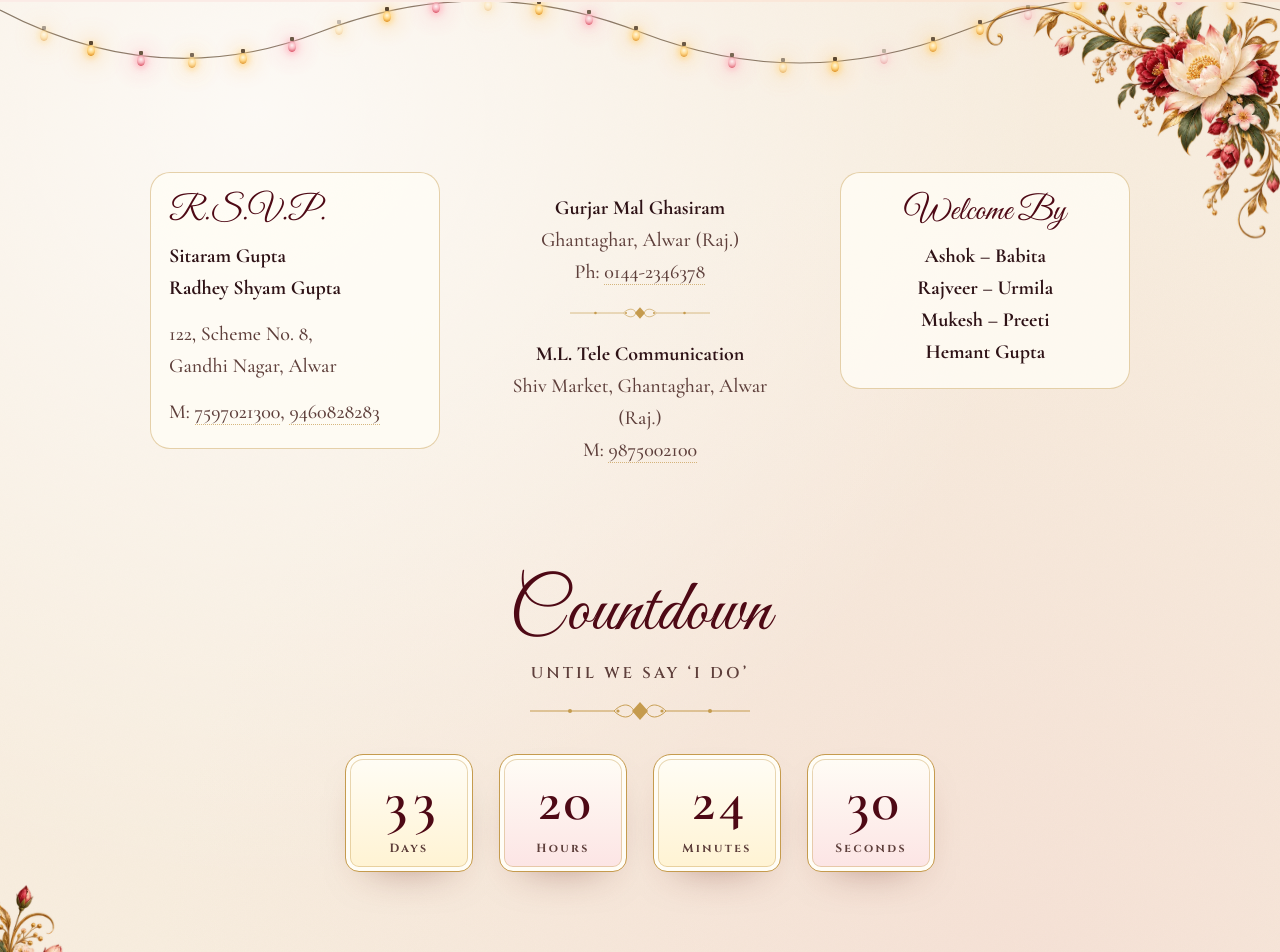
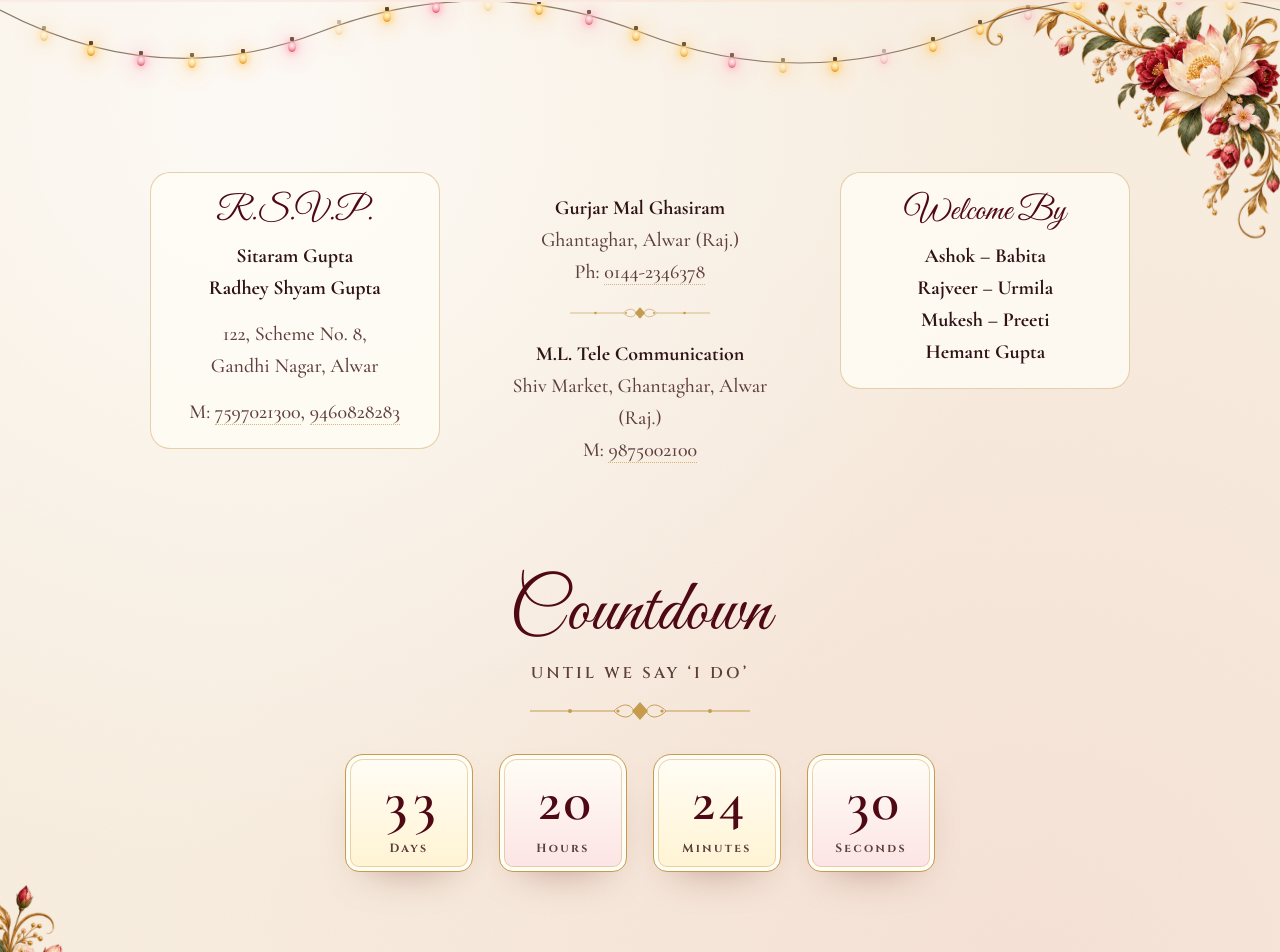
Before and after one commit to pravar1919/romitwedding, a Next.js app: page / in a window 1280 px wide. Shown: the part 6150-7102 px from the top of the page. Built offline with nearby package versions, Linux system fonts and the light colour scheme; a web font is replaced by a local one.

Commit message:
Center the RSVP text
Co-Authored-By: Claude Opus 5.5 <noreply@anthropic.com>

```diff
--- a/app/globals.css
+++ b/app/globals.css
@@ -364,10 +364,8 @@ section{position:relative;overflow:hidden}
 .cd__l{display:block;font-family:var(--f-caps);font-weight:700;font-size:.74rem;letter-spacing:.2em;color:var(--muted);margin-top:8px}
 .cd-label{margin:22px 0 0;font-style:italic;font-weight:600;color:var(--muted)}
 .hosts{display:grid;grid-template-columns:minmax(0,1fr) minmax(0,1.15fr) minmax(0,1fr);gap:clamp(18px,3vw,34px);align-items:start;margin:0 auto clamp(60px,8vw,90px);max-width:980px;position:relative;z-index:3}
-.hosts__col{background:rgba(255,253,246,.8);border:1px solid rgba(197,155,78,.45);border-radius:20px;padding:20px 18px 6px}
-.hosts__col:first-child{text-align:left}
-.hosts__col:last-child{text-align:center}
-.hosts__col--firms{text-align:center;align-self:center;background:transparent;border:0}
+.hosts__col{text-align:center;background:rgba(255,253,246,.8);border:1px solid rgba(197,155,78,.45);border-radius:20px;padding:20px 18px 6px}
+.hosts__col--firms{align-self:center;background:transparent;border:0}
 .hosts h3{font-family:var(--f-script);font-weight:400;font-size:2.1rem;line-height:1.1;color:var(--maroon);margin:0 0 10px}
 .hosts p{margin:0 0 14px;color:var(--muted);line-height:1.6}
 .hosts b{color:var(--ink);font-weight:700}
@@ -375,7 +373,6 @@ section{position:relative;overflow:hidden}
 .hosts .divider{width:140px;margin:0 auto 14px}
 @media (max-width:760px){
   .hosts{grid-template-columns:1fr}
-  .hosts__col:first-child{text-align:center}
 }
 
 /* ---------- VENUES & TRAVEL ---------- */
```
